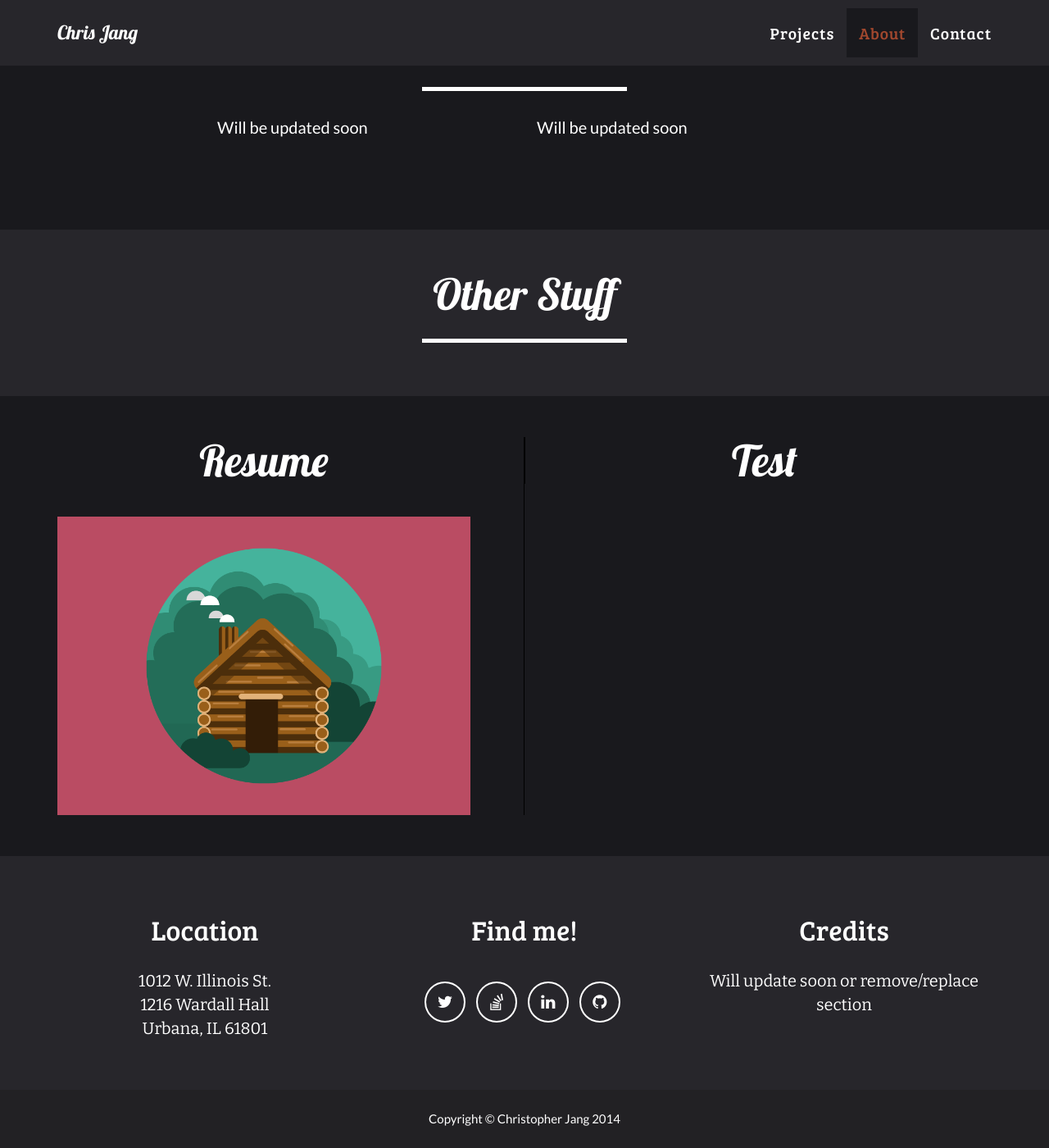
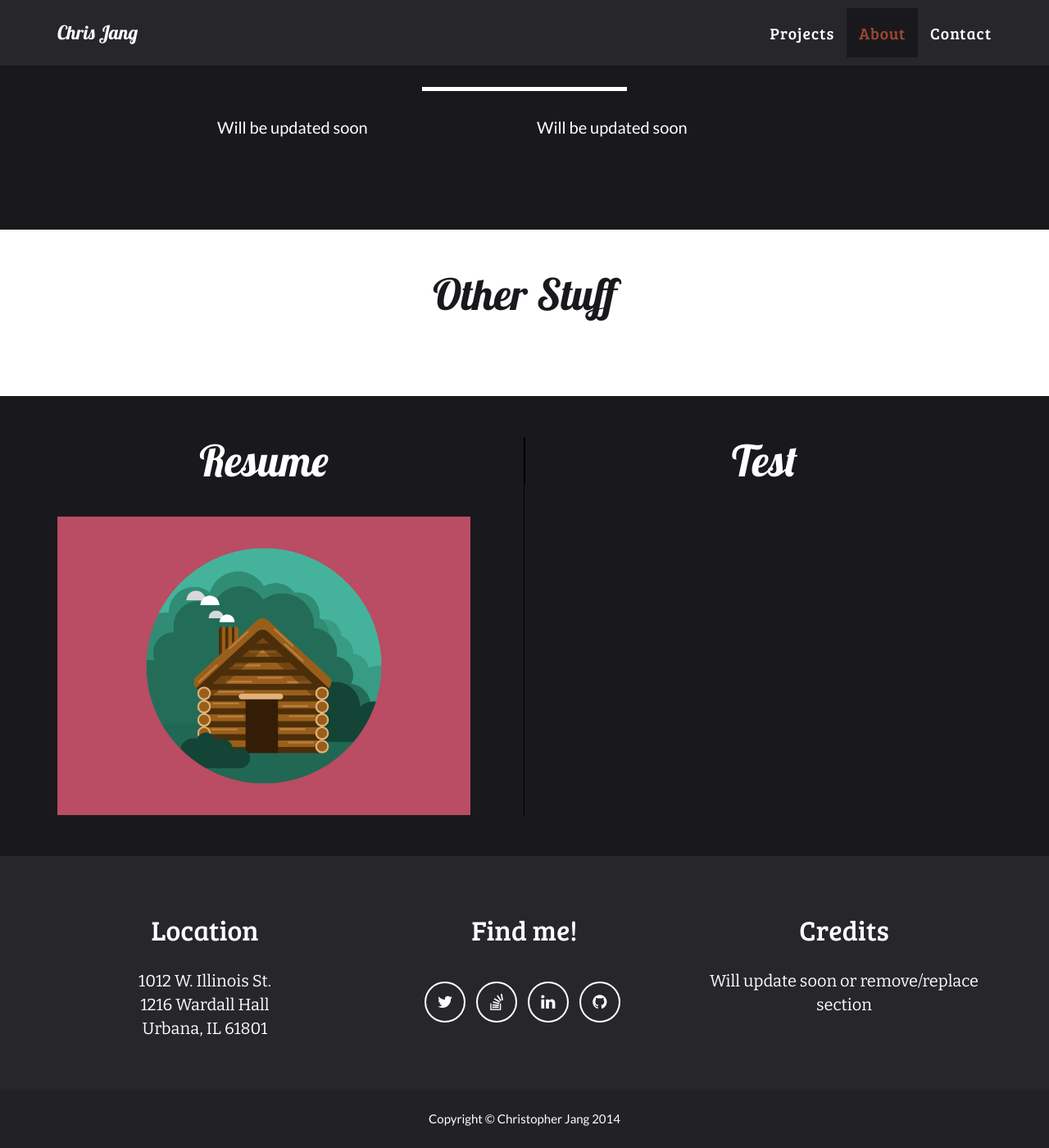
Before and after one commit to cjang5/cjang5.github.io, a Jekyll site: the page built from index.html, in a window 1280 px wide and 1400 px high, scrolled down 1817 px. Shown: the whole window at 82% size. Built offline with Jekyll 4.4.1, drawn with Linux system fonts in a browser that asks for light colours.

Commit message:
Reversed OtherSTuff colors

```diff
--- a/_includes/css/main.css
+++ b/_includes/css/main.css
@@ -255,8 +255,8 @@ section.about {
 
 section.OtherStuff {
     padding: 50px 0 35px 0;
-    color: #fff;
-    background: #{{ site.color.secondary }};
+    color: #{{ site.color.primary }};
+    background: #fff;
 }
 
 section.Portfolio {
```
